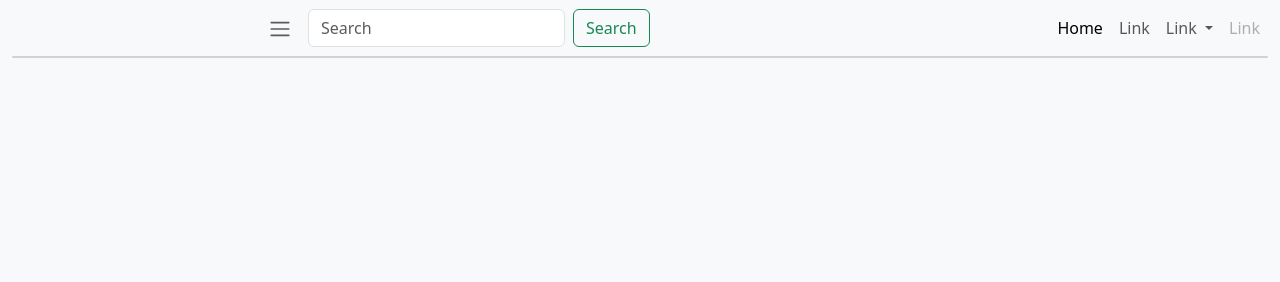
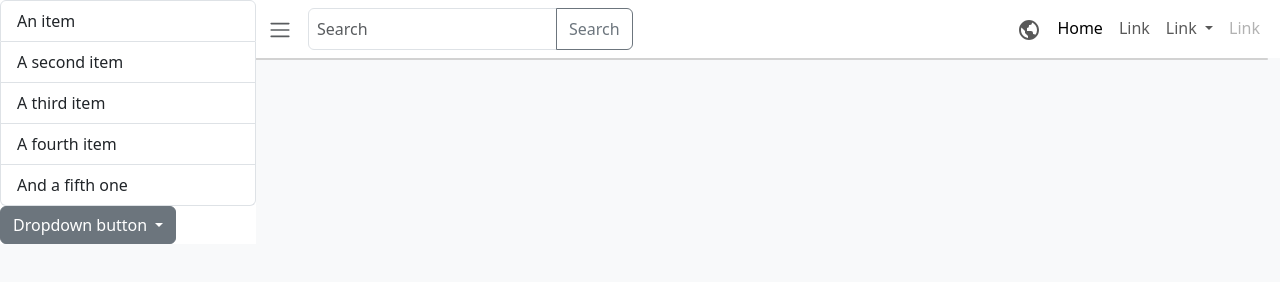
Before and after one commit to Pablo-gm/frontend, a plain HTML site: page JavascriptAdventures/practice/dashboard1.html in a window 1280 px wide. Drawn offline with Linux system fonts and the light colour scheme.

Commit message:
style changes

```diff
--- a/JavascriptAdventures/practice/dashboard1.html
+++ b/JavascriptAdventures/practice/dashboard1.html
@@ -1,11 +1,12 @@
 <!DOCTYPE html>
-<html lang="en">
+<html lang="en" data-bs-theme="light">
 
 <head>
     <meta charset="UTF-8">
     <meta name="viewport" content="width=device-width, initial-scale=1.0">
     <title>Dashboard practice</title>
     <link rel="stylesheet" href="../bootstrap/bootstrap.min.css" />
+    <script src=" ../bootstrap/bootstrap.bundle.min.js"></script>
     <style>
         .page {
             display: flex;
@@ -15,22 +16,47 @@
 
         .page__header {
             padding-inline-start: 16rem;
+            background-color: var(--header-bg);
         }
+
+        .page__aside {
+            width: 16rem;
+            background-color: var(--header-bg);
+            position: fixed;
+            z-index: 103;
+            transition: all 0.1s linear;
+        }
+
+        .form-control{
+            padding: .5rem;
+        }
+
+        [data-bs-theme=light] {
+            --header-bg: #fff;
+        }
+
     </style>
 </head>
 
 <body class="bg-body-tertiary">
+    <svg xmlns="http://www.w3.org/2000/svg" class="d-none">
+        <symbol id="languages">
+            <path fill="currentColor" d="M12 2C6.486 2 2 6.486 2 12s4.486 10 10 10 10-4.486 10-10S17.514 2 12 2zM4 12c0-.899.156-1.762.431-2.569L6 11l2 2v2l2 2 1 1v1.931C7.061 19.436 4 16.072 4 12zm14.33 4.873C17.677 16.347 16.687 16 16 16v-1a2 2 0 0 0-2-2h-4v-3a2 2 0 0 0 2-2V7h1a2 2 0 0 0 2-2v-.411C17.928 5.778 20 8.65 20 12a7.947 7.947 0 0 1-1.67 4.873z"></path>
+        </symbol>
+    </svg>
     <div class="page">
         <header class="sticky page__header">
-            <nav class="navbar navbar-expand-lg bg-light">
+            <nav class="navbar navbar-expand-lg">
                 <div class="container-fluid">
                     <div class="d-flex">
                         <a href="javascript:void(0)" class="nav-item nav-link px-0 me-3 align-self-center">
                             <span class="navbar-toggler-icon"></span>
                         </a>
-                        <form class="d-flex" role="search">
-                            <input class="form-control me-2" type="search" placeholder="Search" aria-label="Search">
-                            <button class="btn btn-outline-success" type="submit">Search</button>
+                        <form class="input-group" role="search">
+                            <div class="input-group">
+                                <input class="form-control" type="search" placeholder="Search" aria-label="Search">
+                                <button class="btn btn-outline-secondary" type="button" id="button-search">Search</button>
+                            </div>
                         </form>
                         <button class="navbar-toggler" type="button" data-bs-toggle="collapse"
                             data-bs-target="#navbarScroll" aria-controls="navbarScroll" aria-expanded="false"
@@ -40,9 +66,21 @@
                     </div>
 
                     <div class="collapse navbar-collapse" id="navbarScroll">
-                        <ul class="navbar-nav ms-auto my-2 my-lg-0 navbar-nav-scroll"
-                            style="--bs-scroll-height: 100px;">
+                        <ul class="navbar-nav ms-auto my-2 my-lg-0 navbar-nav-scroll" style="--bs-scroll-height: 100px;">
+                            <li class="nav-item col-6 col-lg-auto dropdown">
+                                <button class="nav-link py-2 px-0 px-lg-2" data-bs-toggle="dropdown" aria-expanded="false" data-bs-offset="10,20">
+                                    <svg xmlns="http://www.w3.org/2000/svg" width="24" height="24" viewBox="0 0 24 24"><use href="#languages" /></svg>
+                                    <small class="d-lg-none ms-2">Language</small>
+                                </button>
+                                <ul class="dropdown-menu dropdown-menu-end">
+                                    <li><a class="dropdown-item active" href="#">English</a></li>
+                                    <li><a class="dropdown-item" href="#">Spanish</a></li>
+                                    <li><a class="dropdown-item" href="#">French</a></li>
+                                </ul>
+                            </li>
+
                             <li class="nav-item">
+
                                 <a class="nav-link active" aria-current="page" href="#">Home</a>
                             </li>
                             <li class="nav-item">
@@ -71,16 +109,24 @@
             </nav>
         </header>
 
-        <aside>
-            <ul class="dropdown-menu">
-                <li><a class="dropdown-item" href="#">Action</a></li>
-                <li><a class="dropdown-item" href="#">Another action</a></li>
-                <li><a class="dropdown-item" href="#">Something else here</a></li>
-                <li>
-                    <hr class="dropdown-divider">
-                </li>
-                <li><a class="dropdown-item" href="#">Separated link</a></li>
-            </ul>
+        <aside class="page__aside sticky">
+            <ul class="list-group">
+                <li class="list-group-item">An item</li>
+                <li class="list-group-item">A second item</li>
+                <li class="list-group-item">A third item</li>
+                <li class="list-group-item">A fourth item</li>
+                <li class="list-group-item">And a fifth one</li>
+              </ul>
+            <div class="dropdown">
+                <button class="btn btn-secondary dropdown-toggle" type="button" data-bs-toggle="dropdown" aria-expanded="false">
+                  Dropdown button
+                </button>
+                <ul class="dropdown-menu">
+                  <li><a class="dropdown-item" href="#">Action</a></li>
+                  <li><a class="dropdown-item" href="#">Another action</a></li>
+                  <li><a class="dropdown-item" href="#">Something else here</a></li>
+                </ul>
+              </div>
         </aside>
         <div class="page-content">
 
```
